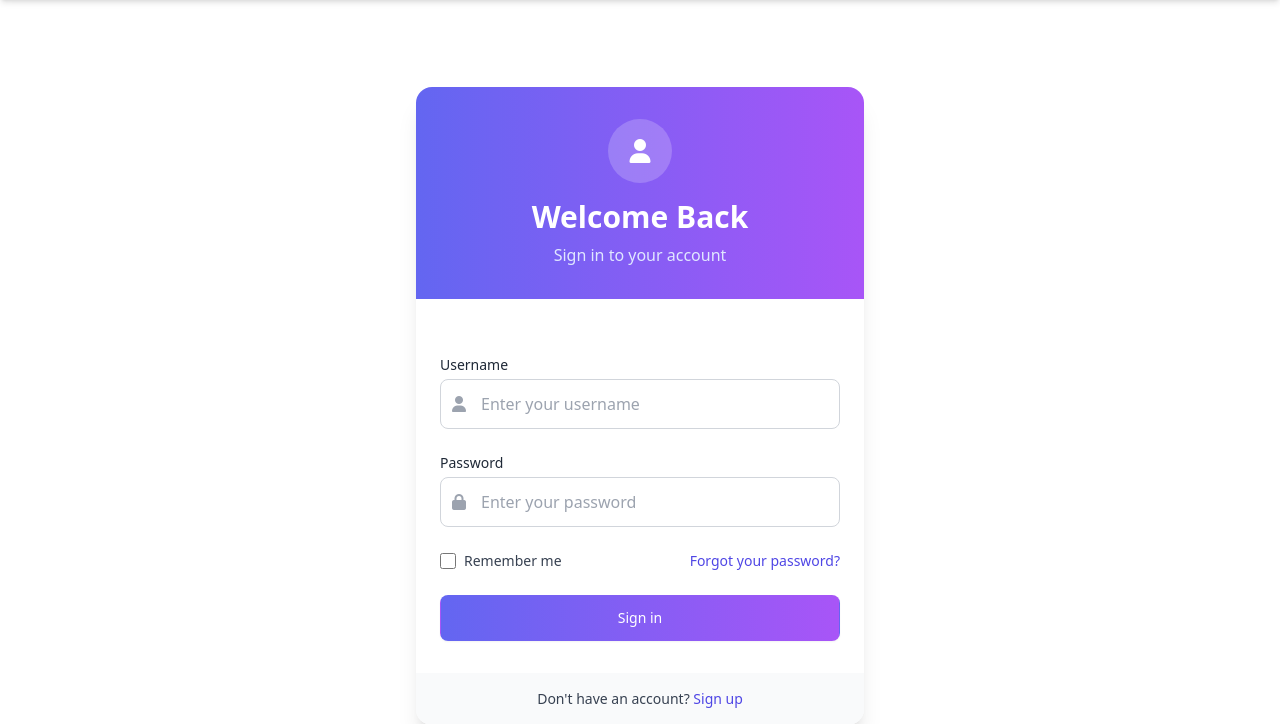
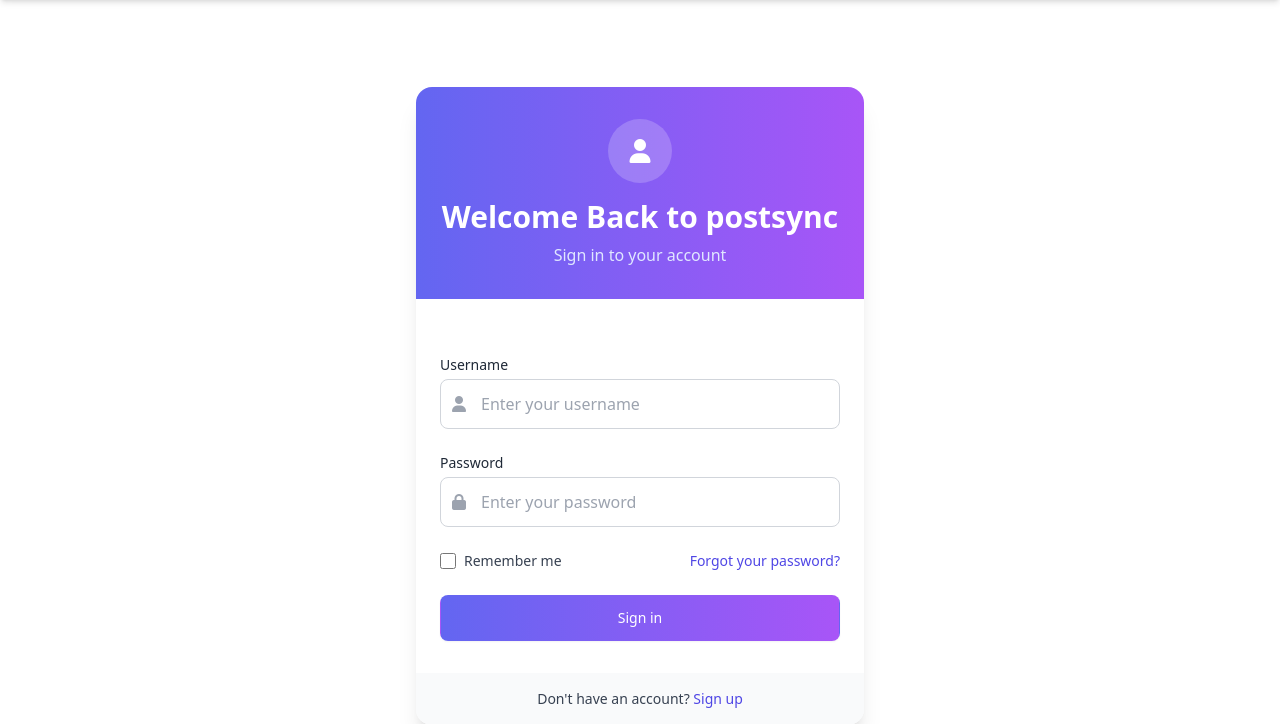
Before and after one commit to itsmeumaima/CC_CEA, a Django app: page /login/ in a window 1280 px wide. Shown: the part 73-797 px from the top of the page. Run offline with Django 5.2, Linux system fonts and the light colour scheme; some libraries are stand-ins or nearby versions.

Commit message:
Update login.html

```diff
--- a/core/templates/core/login.html
+++ b/core/templates/core/login.html
@@ -12,7 +12,7 @@
                 <div class="mx-auto flex items-center justify-center h-16 w-16 rounded-full bg-white bg-opacity-20 mb-4">
                     <i class="fas fa-user text-white text-2xl"></i>
                 </div>
-                <h1 class="text-3xl font-bold text-white">Welcome Back</h1>
+                <h1 class="text-3xl font-bold text-white">Welcome Back to postsync</h1>
                 <p class="mt-2 text-indigo-100">Sign in to your account</p>
             </div>
 
```
